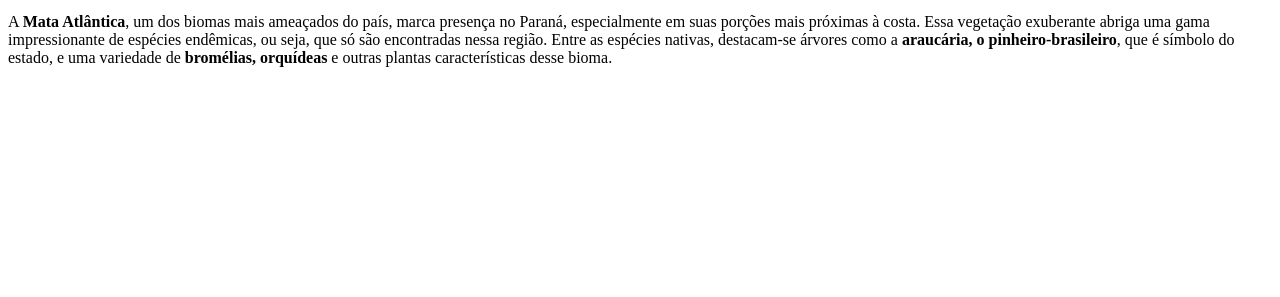
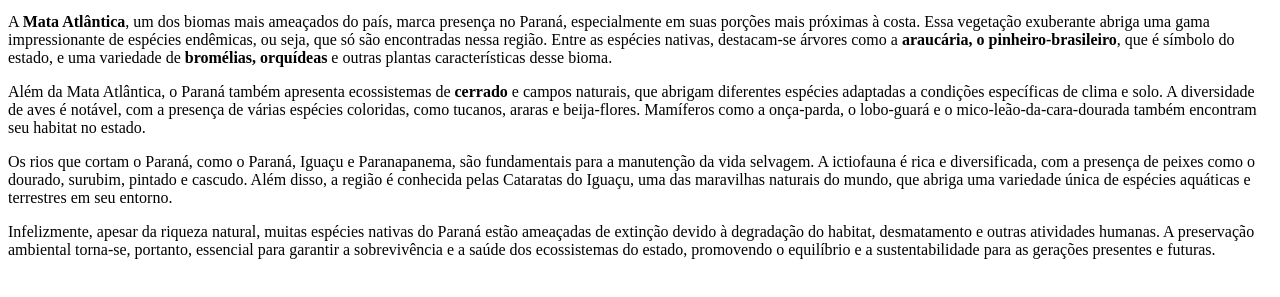
Before and after one commit to alinechaykowski/arvoresparana, a plain HTML site: page index.html in a window 1280 px wide. Shown: the part 137-434 px from the top of the page. Drawn offline with Linux system fonts and the light colour scheme.

Commit message:
textos adicionados

```diff
--- a/index.html
+++ b/index.html
@@ -9,5 +9,8 @@
     <h1>Espécies nativas do Paraná</h1>
     <p>Localizado na região Sul do Brasil,<strong>o Paraná</strong> é um estado rico em biodiversidade, apresentando uma variedade de ecossistemas que abrigam diversas espécies nativas. Com uma extensão territorial significativa, o estado possui uma geografia diversificada, que vai desde áreas de planalto até regiões de planície, proporcionando diferentes condições ambientais para o desenvolvimento da fauna e flora.</p>
     <p>A <strong>Mata Atlântica</strong>, um dos biomas mais ameaçados do país, marca presença no Paraná, especialmente em suas porções mais próximas à costa. Essa vegetação exuberante abriga uma gama impressionante de espécies endêmicas, ou seja, que só são encontradas nessa região. Entre as espécies nativas, destacam-se árvores como a <strong>araucária, o pinheiro-brasileiro</strong>, que é símbolo do estado, e uma variedade de <strong>bromélias, orquídeas</strong> e outras plantas características desse bioma.</p>
+    <p>Além da Mata Atlântica, o Paraná também apresenta ecossistemas de <strong>cerrado</strong> e campos naturais, que abrigam diferentes espécies adaptadas a condições específicas de clima e solo. A diversidade de aves é notável, com a presença de várias espécies coloridas, como tucanos, araras e beija-flores. Mamíferos como a onça-parda, o lobo-guará e o mico-leão-da-cara-dourada também encontram seu habitat no estado.</p>
+    <p>Os rios que cortam o Paraná, como o Paraná, Iguaçu e Paranapanema, são fundamentais para a manutenção da vida selvagem. A ictiofauna é rica e diversificada, com a presença de peixes como o dourado, surubim, pintado e cascudo. Além disso, a região é conhecida pelas Cataratas do Iguaçu, uma das maravilhas naturais do mundo, que abriga uma variedade única de espécies aquáticas e terrestres em seu entorno.</p>
+    <p>Infelizmente, apesar da riqueza natural, muitas espécies nativas do Paraná estão ameaçadas de extinção devido à degradação do habitat, desmatamento e outras atividades humanas. A preservação ambiental torna-se, portanto, essencial para garantir a sobrevivência e a saúde dos ecossistemas do estado, promovendo o equilíbrio e a sustentabilidade para as gerações presentes e futuras.</p>
 </body>
 </html>
```
